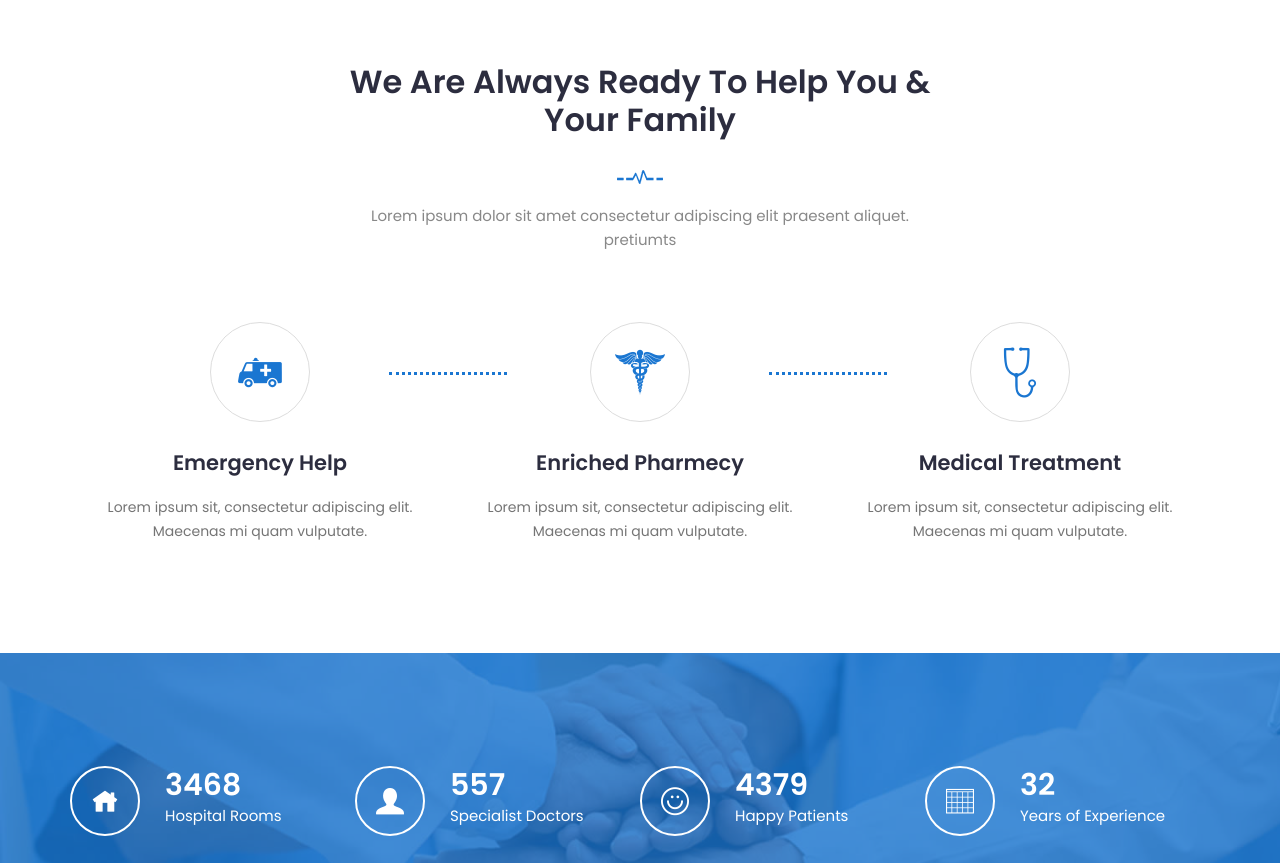
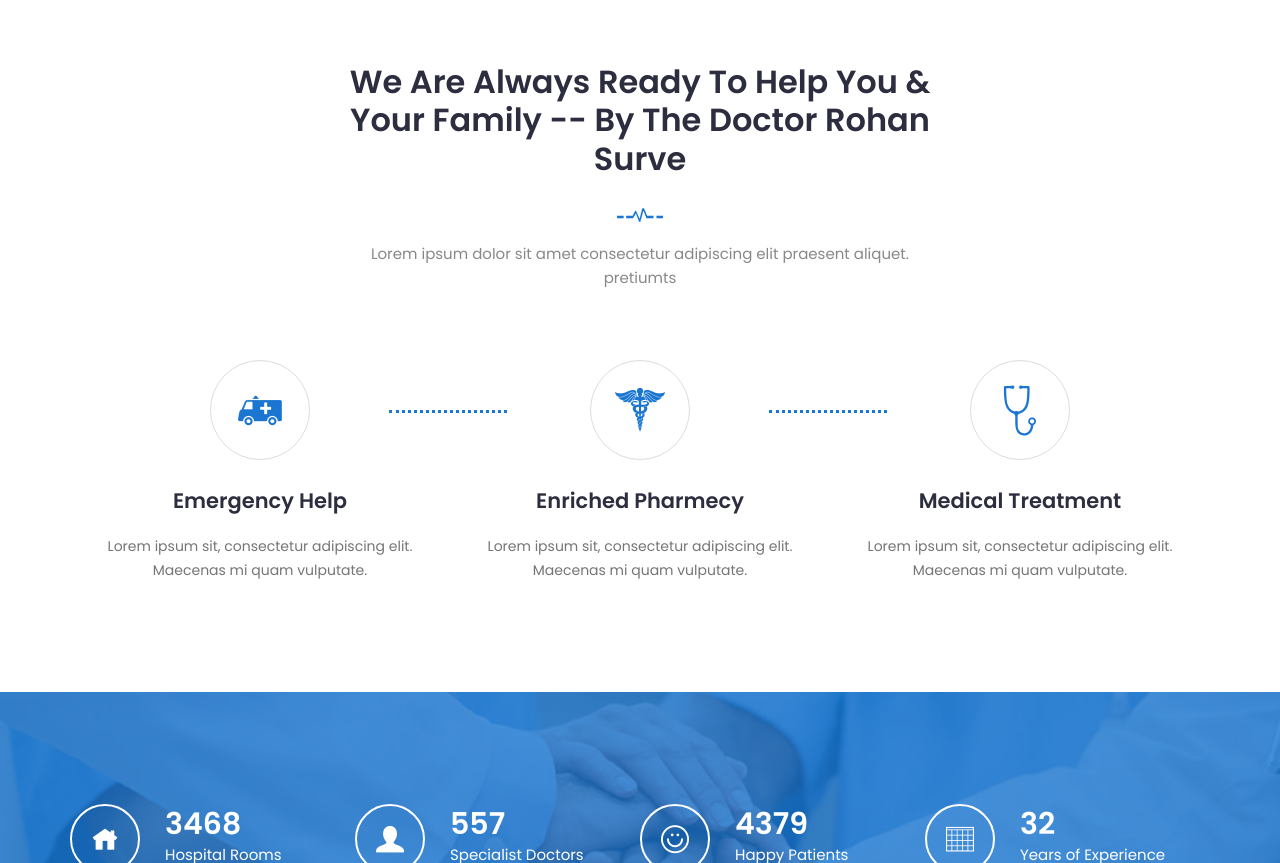
Before and after one commit to rohan7739/pipeline, a plain HTML site: page index.html in a window 1280 px wide. Shown: the part 896-1759 px from the top of the page. Drawn offline with Linux system fonts and the light colour scheme; a script that the page names is missing.

Commit message:
Update index.html

```diff
--- a/index.html
+++ b/index.html
@@ -291,7 +291,7 @@
 				<div class="row">
 					<div class="col-lg-12">
 						<div class="section-title">
-							<h2>We Are Always Ready to Help You & Your Family</h2>
+							<h2>We Are Always Ready to Help You & Your Family -- By the Doctor Rohan Surve</h2>
 							<img src="img/section-img.png" alt="#">
 							<p>Lorem ipsum dolor sit amet consectetur adipiscing elit praesent aliquet. pretiumts</p>
 						</div>
```
